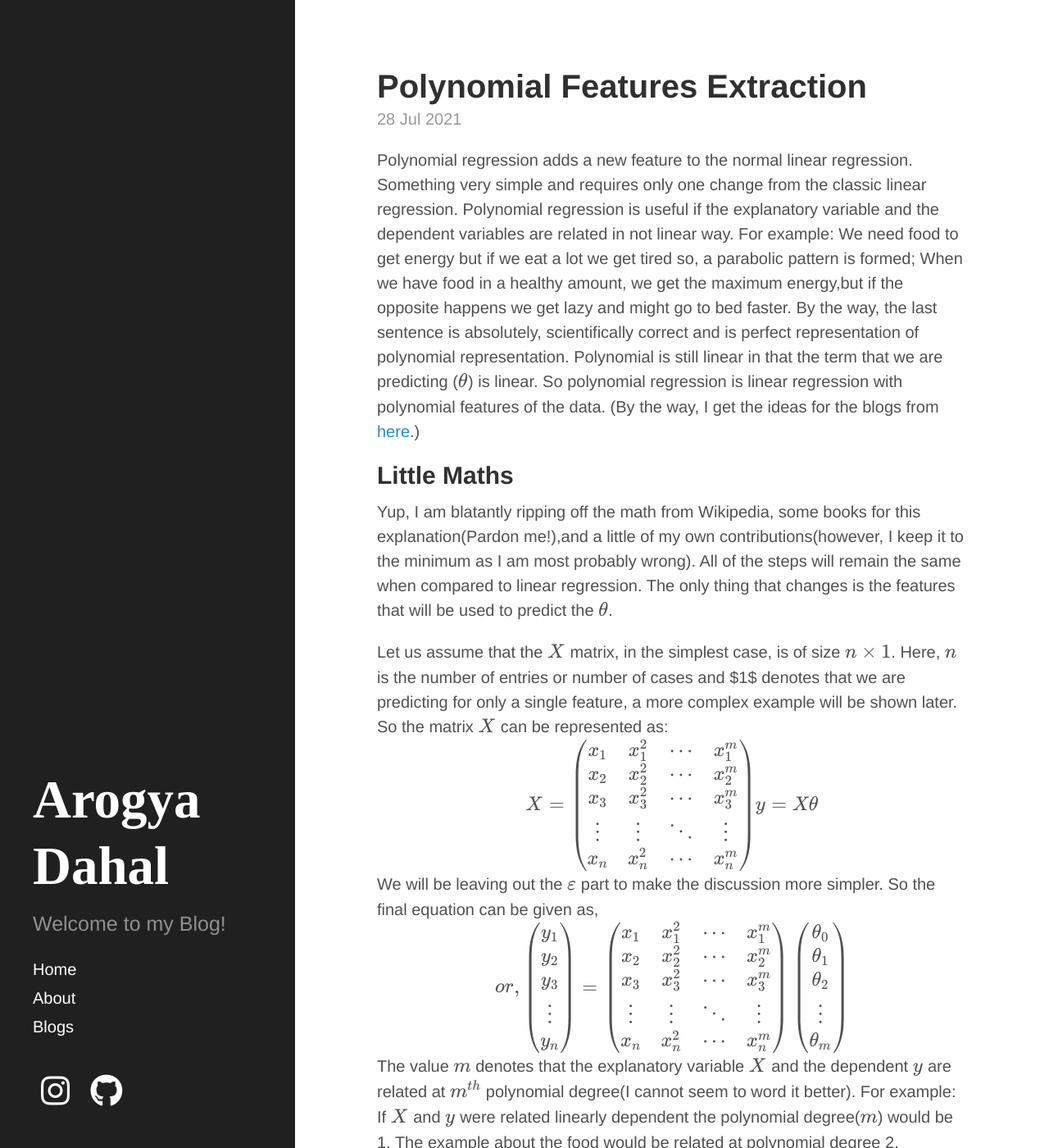
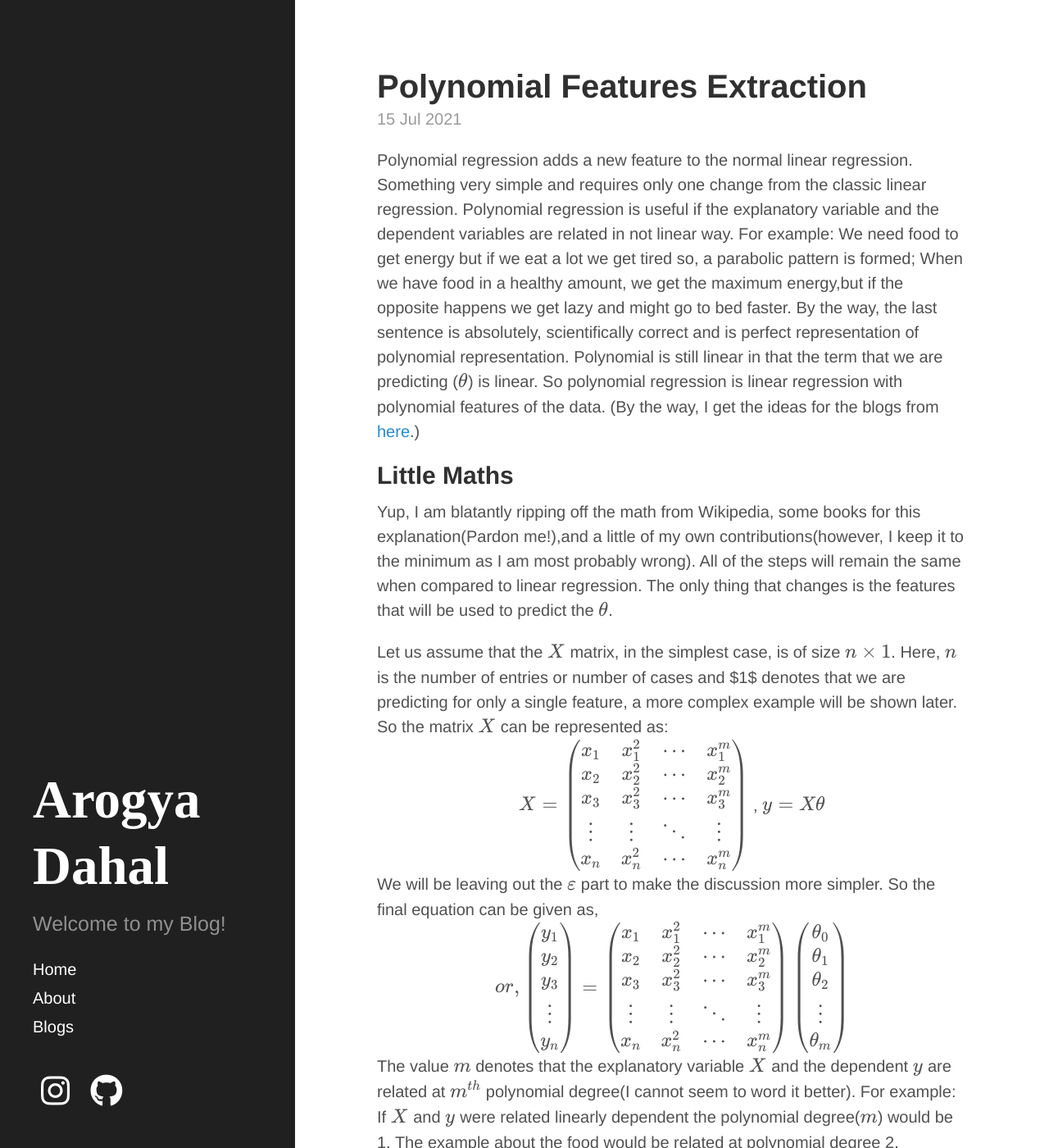
Before and after one commit to arogyad/arogyad.github.io, a Jekyll site: the page built from _posts/2021-07-15-Polynomial.md, in a window 1280 px wide and 1400 px high. Shown: the whole window at 82% size. Built offline with Jekyll 4.4.1, drawn with Linux system fonts in a browser that asks for light colours; nearby versions of some CDN libraries; some web fonts are replaced; our own code applies the rules of GitHub Pages for plain Markdown files.

Commit message:
Update 2021-07-15-Polynomial.md

```diff
--- a/_posts/2021-07-15-Polynomial.md
+++ b/_posts/2021-07-15-Polynomial.md
@@ -1,7 +1,7 @@
 ---
 title: Polynomial Features Extraction
 author: Arogya Dahal
-date: 2021-07-28
+date: 2021-07-15
 published: true
 type: post
 ---
@@ -23,6 +23,7 @@ x_3 & x^2_3 & \cdots & x^m_3 \\
 x_n & x^2_n & \cdots & x^m_n \\
 \end{pmatrix}
 $$
+,
 $$y = X \theta$$
 </span>
 We will be leaving out the $$\varepsilon$$ part to make the discussion more simpler. So the final equation can be given as,
@@ -67,7 +68,7 @@ x_{n1} & x{n2} & \cdots & x_{np} \\
 $$
 </span>
 So, if this new $$X$$ was to be shown in the form as before, it would be something like this:
-<span style="display:table;margin:0 auto;">
+<span style="align: left;">
 $$
 \begin{pmatrix}
 y_1 \\
@@ -95,7 +96,7 @@ That looks like a awfully long matrix, doesn't it? Here we first raise the power
 Now, lets view another way of making that same $X$ matrix even longer. This one requires us to write it in a more *algorithmic* style.
 
 To make this simpler, lets assume that the features $$p$$ is even,so that we can divide the matrix $$X$$ in two equal halves as such,
-<span style="display:table;margin:0 auto;">
+
 $$
 X_1 =
 \begin{pmatrix}
@@ -112,7 +113,7 @@ x_{2(\frac{p}{2}+1)} & x_{2(\frac{p}{2}+2)} & \cdots & x_{2p} \\
 x_{n(\frac{p}{2}+1)} & x_{n(\frac{p}{2}+2)} & \cdots & x_{np}
 \end{pmatrix}
 $$
-</span>
+
 Now we perform the binomial expansion and concatenate each term of the binomial expansion without the coefficient to the original $$X$$.
 
 So for a polynomial degree $$m$$, the additional matrix to be concatenated can be given as:
```
